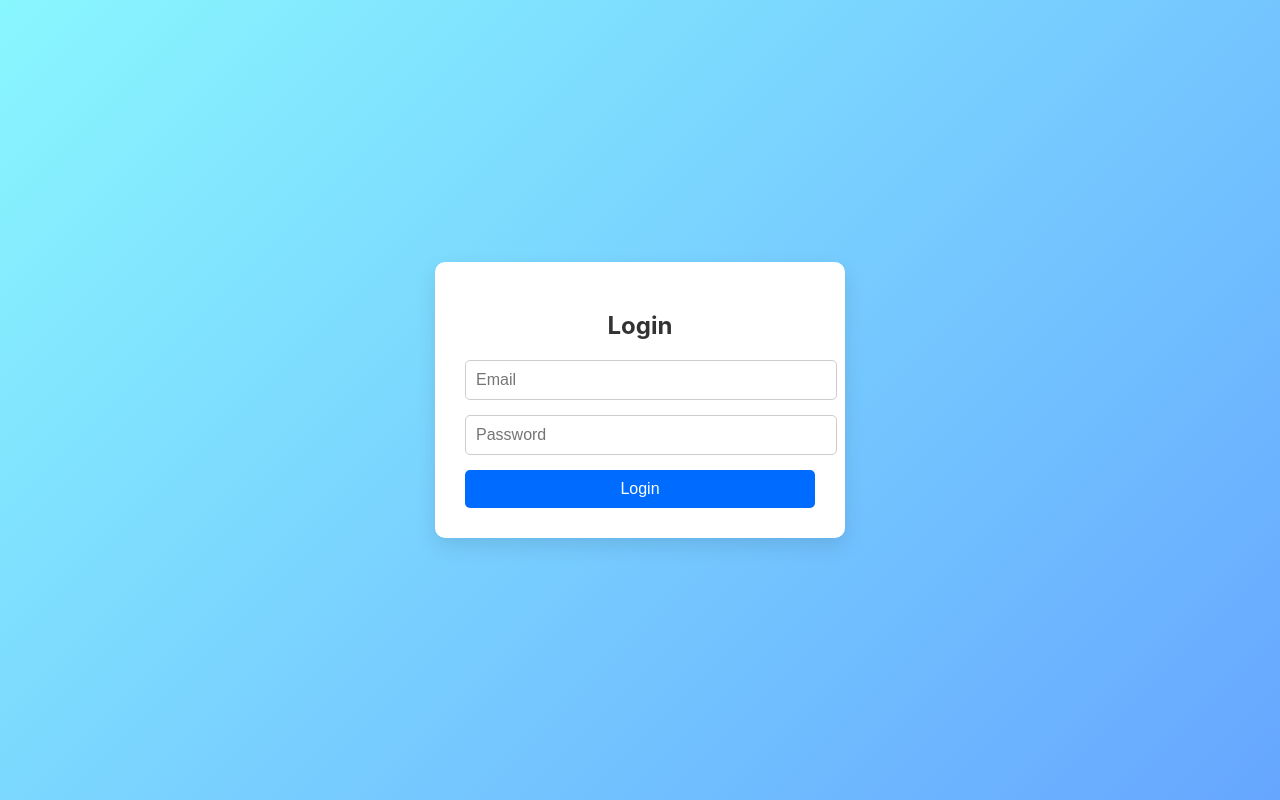
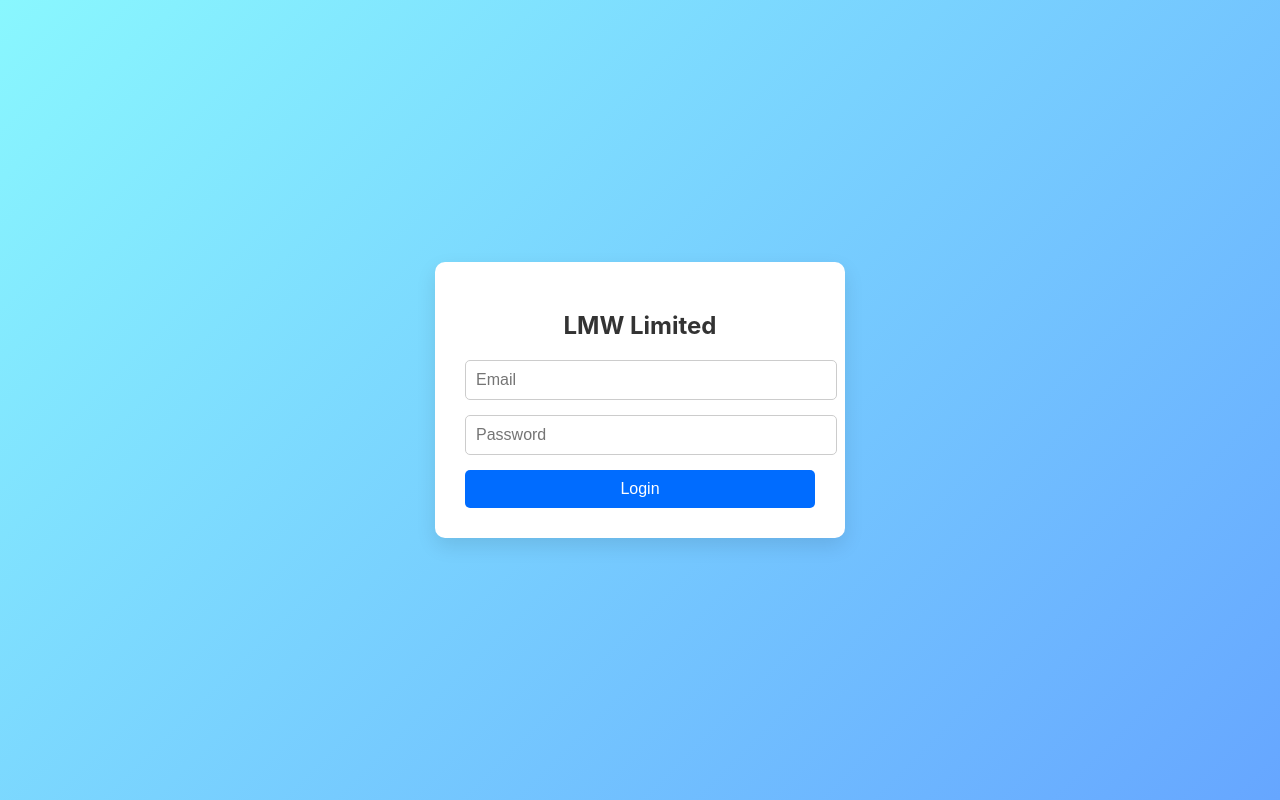
Before and after one commit to YOGESHWARAN3645/login-app, a React (Create React App) app: page / in a window 1280 px wide. Built offline with nearby package versions, Linux system fonts and the light colour scheme.

Commit message:
changed login as lmw limited

```diff
--- a/src/LoginPage.js
+++ b/src/LoginPage.js
@@ -61,7 +61,7 @@ function LoginPage() {
   return (
     <div style={containerStyle}>
       <form onSubmit={handleLogin} style={formStyle}>
-        <h2 style={{ textAlign: 'center', marginBottom: '20px', color: '#333' }}>Login</h2>
+        <h2 style={{ textAlign: 'center', marginBottom: '20px', color: '#333' }}>LMW Limited</h2>
 
         {error && <p style={{ color: 'red', marginBottom: '10px' }}>{error}</p>}
 
@@ -81,7 +81,7 @@ function LoginPage() {
           style={inputStyle}
         />
 
-        <button type="Login" style={buttonStyle}>Login</button>
+        <button type="submit" style={buttonStyle}>Login</button>
       </form>
     </div>
   );
```
